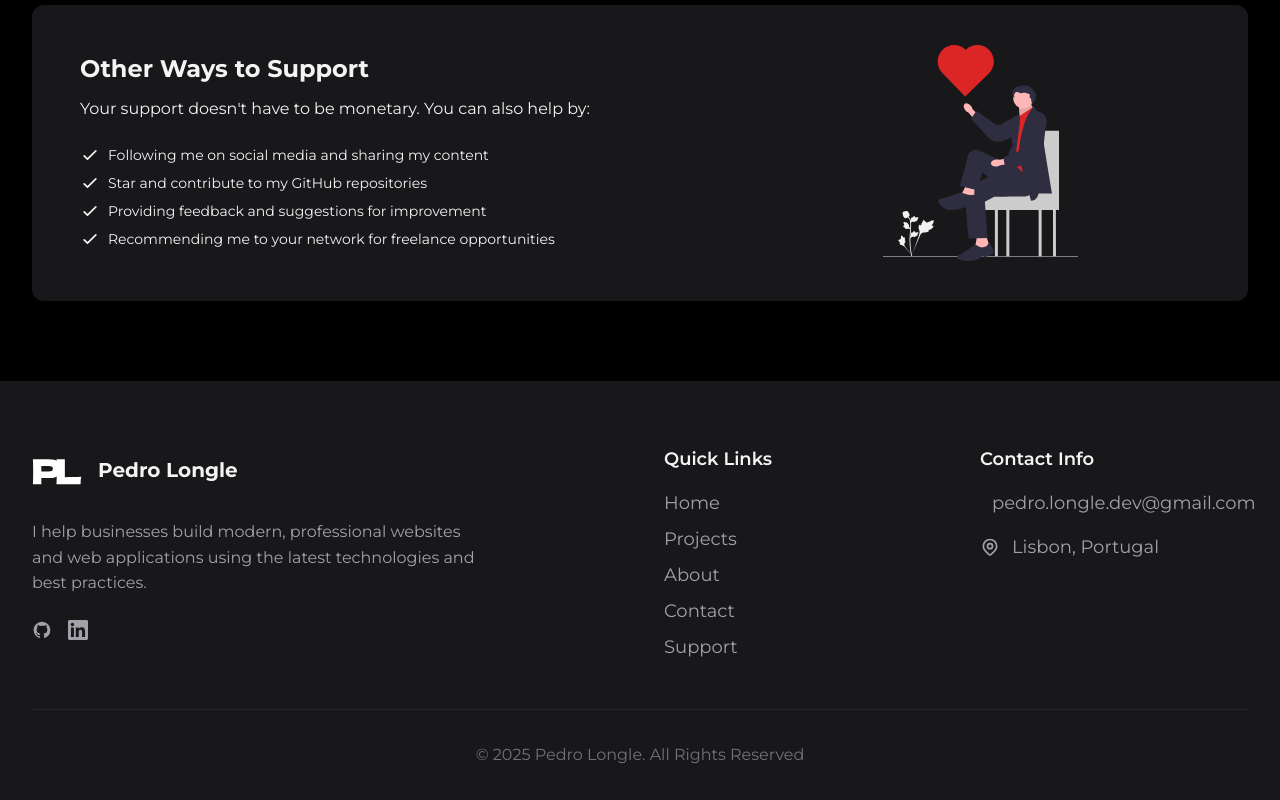
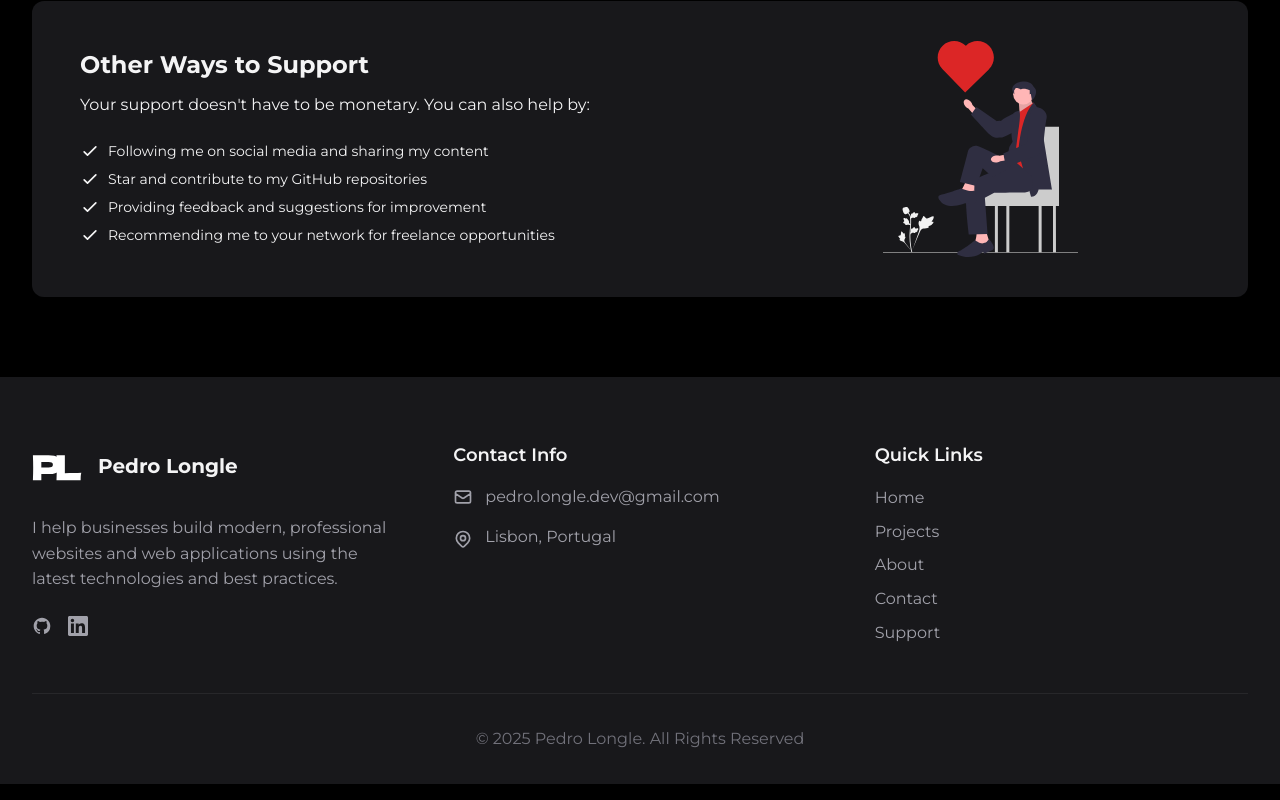
Before and after one commit to PedroLongle/portofolio, a Next.js app: page /support in a window 1280 px wide. Shown: the part 1325-2125 px from the top of the page. Built offline with nearby package versions, Linux system fonts and the light colour scheme.

Commit message:
NO-US: final tablet styles fixes

```diff
--- a/src/app/page.tsx
+++ b/src/app/page.tsx
@@ -27,7 +27,7 @@ export default function Home() {
             <p className="text-muted-foreground text-sm md:text-base max-w-lg">
               {homeT('description')}
             </p>
-            <Link href="/about" className="btn btn-primary rounded-lg text-xs md:text-base">
+            <Link href="/about" className="btn btn-primary rounded-lg text-xs md:text-sm lg:text-md">
               {commonT('buttons.aboutMe')}
             </Link>
           </div>
@@ -77,6 +77,16 @@ export default function Home() {
               }
               description={homeT('skills.security.description')}
             />
+            <ServiceCard
+              title={homeT('skills.scalability.title')}
+              icon={
+                <svg className="w-8 h-8 text-primary" fill="none" viewBox="0 0 24 24" stroke="currentColor">
+                  <path strokeLinecap="round" strokeLinejoin="round" d="M3.75 3.75v4.5m0-4.5h4.5m-4.5 0L9 9M3.75 20.25v-4.5m0 4.5h4.5m-4.5 0L9 15M20.25 3.75h-4.5m4.5 0v4.5m0-4.5L15 9m5.25 11.25h-4.5m4.5 0v-4.5m0 4.5L15 15" />
+                </svg>
+              }
+              description={homeT('skills.scalability.description')}
+              className="hidden md:block lg:hidden"
+            />
           </div>
         </div>
       </section>
@@ -93,10 +103,10 @@ export default function Home() {
         <div className="container">
           <div className="flex justify-between items-center mb-20 flex-wrap gap-4">
             <div>
-              <h2 className="text-3xl font-bold uppercase">{homeT('projects.title')}</h2>
+              <h2 className="text-3xl font-bold">{homeT('projects.title')}</h2>
               <p className="text-muted-foreground mt-4 md:mt-2">{projectsT('description')}</p>
             </div>
-            <Link href="/projects" className="btn btn-primary rounded-lg text-xs md:text-base">
+            <Link href="/projects" className="btn btn-primary rounded-lg text-xs md:text-sm lg:text-md">
               {commonT('buttons.viewAll')}
             </Link>
           </div>
@@ -122,7 +132,7 @@ export default function Home() {
         <div className="container text-center">
           <div className="flex flex-col items-center gap-8 max-w-3xl mx-auto">
             <h2 className="text-2xl md:text-4xl font-bold">{projectsT('readyToStart')}!</h2>
-            <Link href="/contact" className="btn btn-primary rounded-lg text-xs md:text-base">
+            <Link href="/contact" className="btn btn-primary rounded-lg text-xs md:text-sm lg:text-md">
               {commonT('buttons.getInTouch')}
             </Link>
           </div>
@@ -132,19 +142,20 @@ export default function Home() {
   );
 }
 
-function ServiceCard({ title, icon, description }: {
+function ServiceCard({ title, icon, description, className }: {
   title: string;
   icon: React.ReactNode;
   description: string;
+  className?: string;
 }) {
   return (
-    <div className="p-1 md:p-10 transition-all duration-300 hover:scale-105 hover:shadow-lg hover:bg-red-700 cursor-pointer">
+    <div className={`p-1 md:p-5 lg:p-8 transition-all duration-300 lg:hover:scale-105 lg:hover:shadow-lg lg:hover:bg-red-700 cursor-pointer ${className}`}>
       <div className="mb-4">
         {icon}
       </div>
       <h3 className="text-xl font-bold mb-2 text-white">{title}</h3>
-      <p className={`text-muted-foreground mb-4 text-white`}>{description}</p>
-      <Link href="/about" className={`flex items-center text-sm font-medium uppercase text-white hover:text-white/80`}>
+      <p className={`text-sm mb-4 text-white`}>{description}</p>
+      <Link href="/about" className={`flex items-center text-xs font-medium uppercase text-white hover:text-white/80`}>
         KNOW MORE
         <svg className="w-4 h-4 ml-1" viewBox="0 0 20 20" fill="currentColor">
           <path fillRule="evenodd" d="M12.293 5.293a1 1 0 011.414 0l4 4a1 1 0 010 1.414l-4 4a1 1 0 01-1.414-1.414L14.586 11H3a1 1 0 110-2h11.586l-2.293-2.293a1 1 0 010-1.414z" clipRule="evenodd" />
--- a/src/app/projects/page.tsx
+++ b/src/app/projects/page.tsx
@@ -61,7 +61,7 @@ export default function ProjectsPage() {
           <p className="text-muted-foreground mb-8 max-w-2xl mx-auto">
             {t("collaborateDescription")}
           </p>
-          <Link href="/contact" className="btn btn-primary rounded-lg text-xs md:text-base">
+          <Link href="/contact" className="btn btn-primary rounded-lg text-xs md:text-sm lg:text-md">
             {commonT("getInTouch")}
           </Link>
         </div>
--- a/src/app/support/page.tsx
+++ b/src/app/support/page.tsx
@@ -88,7 +88,7 @@ export default function SupportPage() {
                   <div className="">
                     <Link
                       href="/contact"
-                      className="btn btn-primary rounded-lg text-xs md:text-base w-full"
+                      className="btn btn-primary rounded-lg text-xs md:text-sm lg:text-md w-full"
                       >
                       {commonT("getInTouch")}
                     </Link>
--- a/src/components/layout/footer.tsx
+++ b/src/components/layout/footer.tsx
@@ -11,8 +11,10 @@ export default function Footer() {
   return (
     <footer className="bg-zinc-900 pt-16 pb-8 mt-auto">
       <div className="container">
-        <div className="grid grid-cols-1 md:grid-cols-4 gap-12">
-          <div className="md:col-span-2">
+        <div className="grid grid-cols-1 md:grid-cols-2 lg:grid-cols-3 gap-12 lg:gap-22">
+
+
+          <div className="md:col-span-2 lg:col-span-1">
             <Link href="/" className="flex items-center mb-6 gap-4">
               <Image src="/logos/PL-white.svg" alt="logo" width={50} height={50} priority />
               <span className="text-xl font-bold">Pedro Longle</span>
@@ -35,6 +37,25 @@ export default function Footer() {
           </div>
 
           <div>
+            <h3 className="text-lg font-semibold mb-4">{t('contact')}</h3>
+            <ul className="space-y-4 text-zinc-400">
+              <li className="flex text-sm md:text-md lg:text-base items-center">
+                <svg className="w-5 h-5 text-primary mr-3" fill="none" viewBox="0 0 24 24" stroke="currentColor">
+                  <path strokeLinecap="round" strokeLinejoin="round" strokeWidth={2} d="M3 8l7.89 5.26a2 2 0 002.22 0L21 8M5 19h14a2 2 0 002-2V7a2 2 0 00-2-2H5a2 2 0 00-2 2v10a2 2 0 002 2z" />
+                </svg>
+                <span>pedro.longle.dev@gmail.com</span>
+              </li>
+              <li className="flex items-start text-sm md:text-md lg:text-base">
+                <svg className="w-5 h-5 text-primary mr-3 md:mt-1" fill="none" viewBox="0 0 24 24" stroke="currentColor">
+                  <path strokeLinecap="round" strokeLinejoin="round" strokeWidth={2} d="M17.657 16.657L13.414 20.9a1.998 1.998 0 01-2.827 0l-4.244-4.243a8 8 0 1111.314 0z" />
+                  <path strokeLinecap="round" strokeLinejoin="round" strokeWidth={2} d="M15 11a3 3 0 11-6 0 3 3 0 016 0z" />
+                </svg>
+                <span>Lisbon, Portugal</span>
+              </li>
+            </ul>
+          </div>
+
+          <div>
             <h3 className="text-lg font-semibold mb-4">{t('quickLinks')}</h3>
             <ul className="space-y-2">
               <FooterLink href="/">{navT('home')}</FooterLink>
@@ -45,24 +66,7 @@ export default function Footer() {
             </ul>
           </div>
 
-          <div>
-            <h3 className="text-lg font-semibold mb-4">{t('contact')}</h3>
-            <ul className="space-y-4 text-zinc-400">
-              <li className="flex text-sm md:text-lg items-center">
-                <svg className="w-5 h-5 text-primary mr-3" fill="none" viewBox="0 0 24 24" stroke="currentColor">
-                  <path strokeLinecap="round" strokeLinejoin="round" strokeWidth={2} d="M3 8l7.89 5.26a2 2 0 002.22 0L21 8M5 19h14a2 2 0 002-2V7a2 2 0 00-2-2H5a2 2 0 00-2 2v10a2 2 0 002 2z" />
-                </svg>
-                <span>pedro.longle.dev@gmail.com</span>
-              </li>
-              <li className="flex items-start text-sm md:text-lg">
-                <svg className="w-5 h-5 text-primary mr-3 md:mt-1" fill="none" viewBox="0 0 24 24" stroke="currentColor">
-                  <path strokeLinecap="round" strokeLinejoin="round" strokeWidth={2} d="M17.657 16.657L13.414 20.9a1.998 1.998 0 01-2.827 0l-4.244-4.243a8 8 0 1111.314 0z" />
-                  <path strokeLinecap="round" strokeLinejoin="round" strokeWidth={2} d="M15 11a3 3 0 11-6 0 3 3 0 016 0z" />
-                </svg>
-                <span>Lisbon, Portugal</span>
-              </li>
-            </ul>
-          </div>
+
         </div>
 
         <div className="border-t border-zinc-800 mt-12 pt-8 text-center text-zinc-500">
@@ -108,7 +112,7 @@ function FooterLink({
     <li>
       <Link
         href={href}
-        className="text-zinc-400 hover:text-primary transition-colors text-sm md:text-lg"
+        className="text-zinc-400 hover:text-primary transition-colors text-sm md:text-md lg:text-base"
       >
         {children}
       </Link>
--- a/src/components/stats-counter.tsx
+++ b/src/components/stats-counter.tsx
@@ -94,13 +94,7 @@ export function StatsCounter() {
   };
 
   return (
-    <div
-      style={{
-        display: 'grid',
-        gridTemplateColumns: 'repeat(auto-fit, minmax(240px, 1fr))',
-        gap: '2rem'
-      }}
-    >
+    <div  className="grid grid-cols-1 sm:grid-cols-2 lg:grid-cols-4 gap-8">
       {stats.map((stat, index) => (
         <StatItem
           key={index}
--- a/src/forms/contact.tsx
+++ b/src/forms/contact.tsx
@@ -109,7 +109,7 @@ export default function ContactForm() {
           <button
               type="submit"
               disabled={isLoading}
-              className="btn btn-primary rounded-lg text-xs md:text-base w-full"
+              className="btn btn-primary rounded-lg text-xs md:text-sm lg:text-md w-full"
           >
               {isLoading ? t('sending') : t('send')}
               {isLoading && <Spinner />}
--- a/src/i18n/translations/en.json
+++ b/src/i18n/translations/en.json
@@ -46,6 +46,10 @@
       "security": {
         "title": "Security",
         "description": "Implementing best practices for securing applications and protecting sensitive data."
+      },
+      "scalability": {
+        "title": "Scalability",
+        "description": "Building applications that can handle growth and increased demand while maintaining performance."
       }
     },
     "projects": {
--- a/src/i18n/translations/es.json
+++ b/src/i18n/translations/es.json
@@ -45,7 +45,11 @@
       },
       "security": {
         "title": "Seguridad",
-        "description": "Implementar las mejores prácticas para asegurar aplicaciones y proteger datos sensibles."
+        "description": "Implementación de las mejores prácticas para proteger aplicaciones y datos sensibles."
+      },
+      "scalability": {
+        "title": "Escalabilidad",
+        "description": "Construcción de aplicaciones que pueden manejar el crecimiento y el aumento de la demanda manteniendo el rendimiento."
       }
     },
     "projects": {
--- a/src/i18n/translations/pt.json
+++ b/src/i18n/translations/pt.json
@@ -45,7 +45,11 @@
       },
       "security": {
         "title": "Segurança",
-        "description": "Implementar as melhores práticas para proteger aplicações e proteger dados sensíveis."
+        "description": "Implementação de melhores práticas para proteger aplicações e dados sensíveis."
+      },
+      "scalability": {
+        "title": "Escalabilidade",
+        "description": "Construção de aplicações que podem lidar com crescimento e aumento de demanda mantendo o desempenho."
       }
     },
     "projects": {
```
